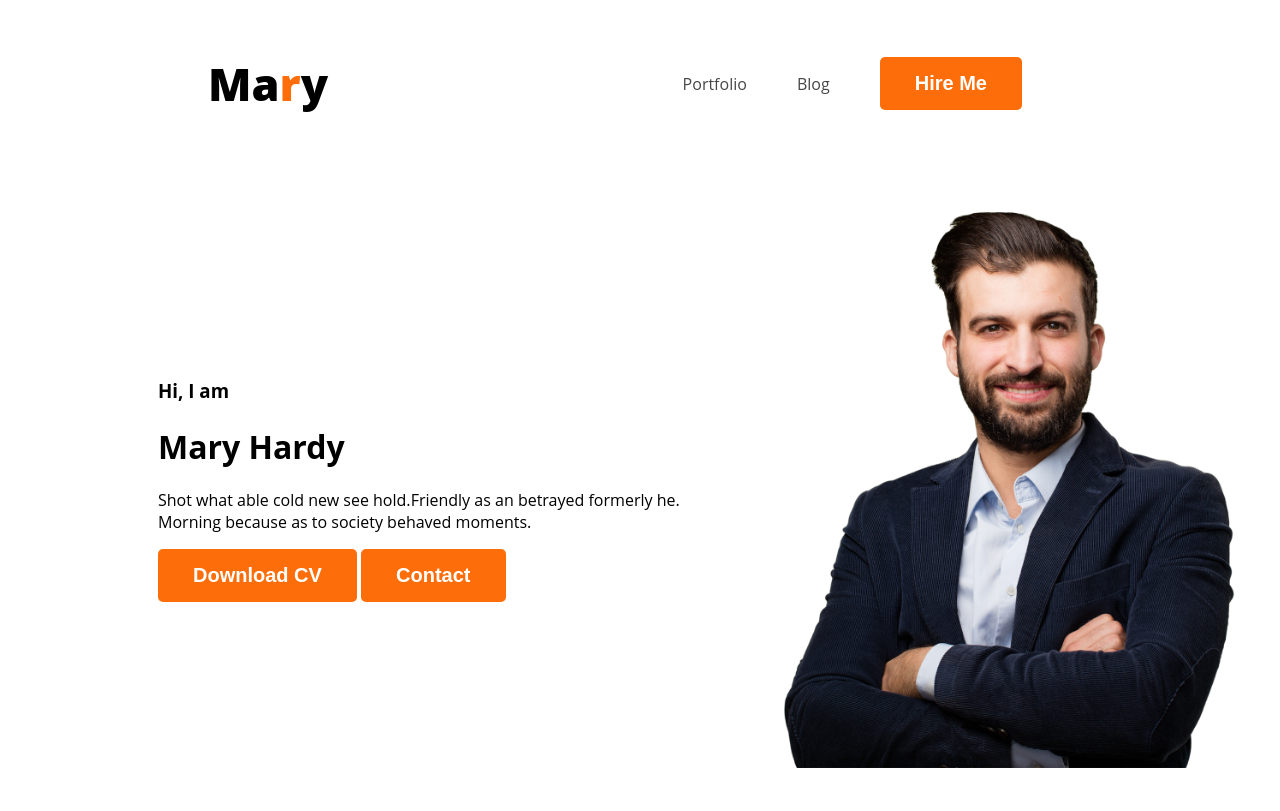
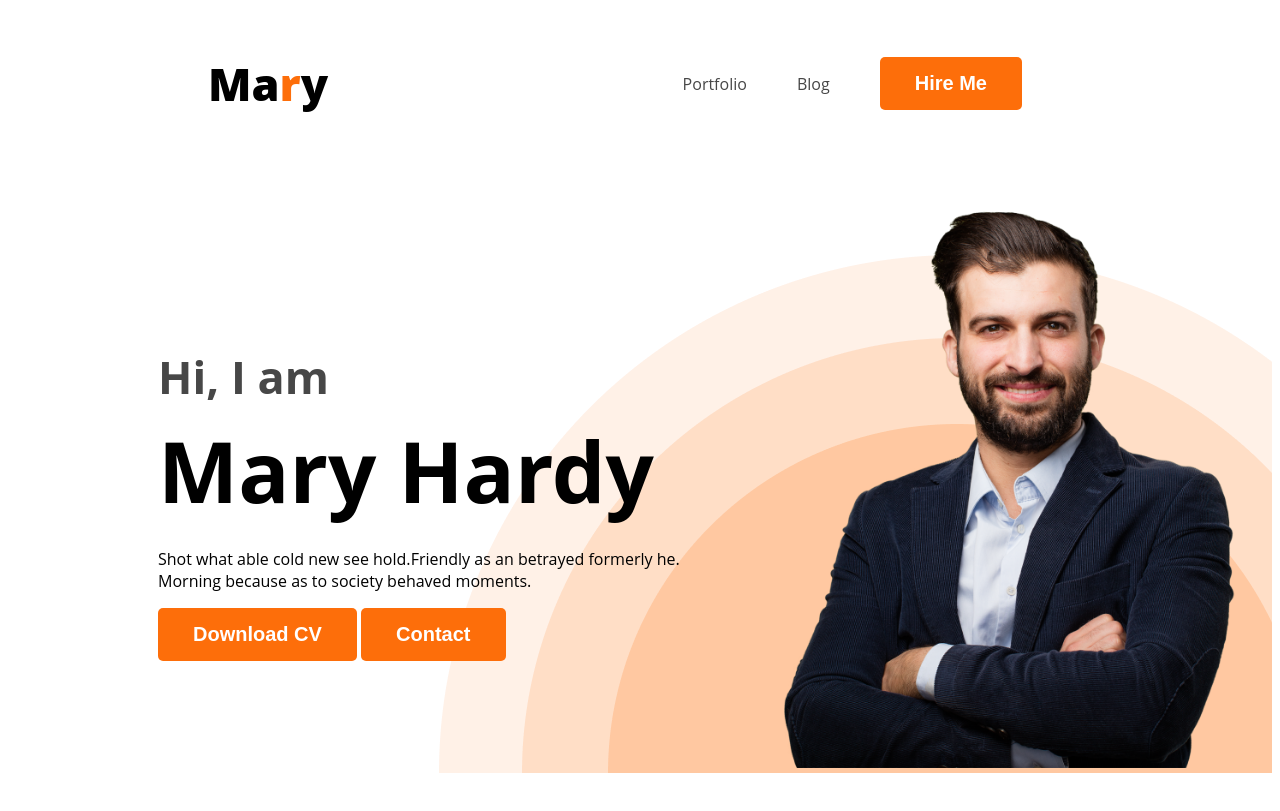
Before and after one commit to azim1899/devoloper-protfolio, a plain HTML site: page index.html in a window 1280 px wide. Drawn offline with Linux system fonts and the light colour scheme.

Commit message:
added heading styles

```diff
--- a/styles/Portfolio.css
+++ b/styles/Portfolio.css
@@ -41,10 +41,13 @@
 }
 /* header realeted styles */
 .header{
-    background-color: #FFF);
+    background-color: #FFF;
+    background-image: url(../images/header_bg.png);
+    background-repeat: no-repeat;
+    background-position: bottom right;
 }
 .banner{
-    padding: 30px 30px 30px 150px;
+    padding: 30px 30px 0px 150px;
     display: flex;
     align-items: center;
 }
@@ -52,3 +55,15 @@
     width: 500px;
 
 }
+.banner-greeting{
+    font-size: 45px;
+    color: #474747;
+    margin-bottom: 0;
+}
+.banner-title{
+    font-weight: 700;
+    font-size: 85px;
+    margin-top: 5px;
+    margin-bottom: 20px;
+
+}
```
